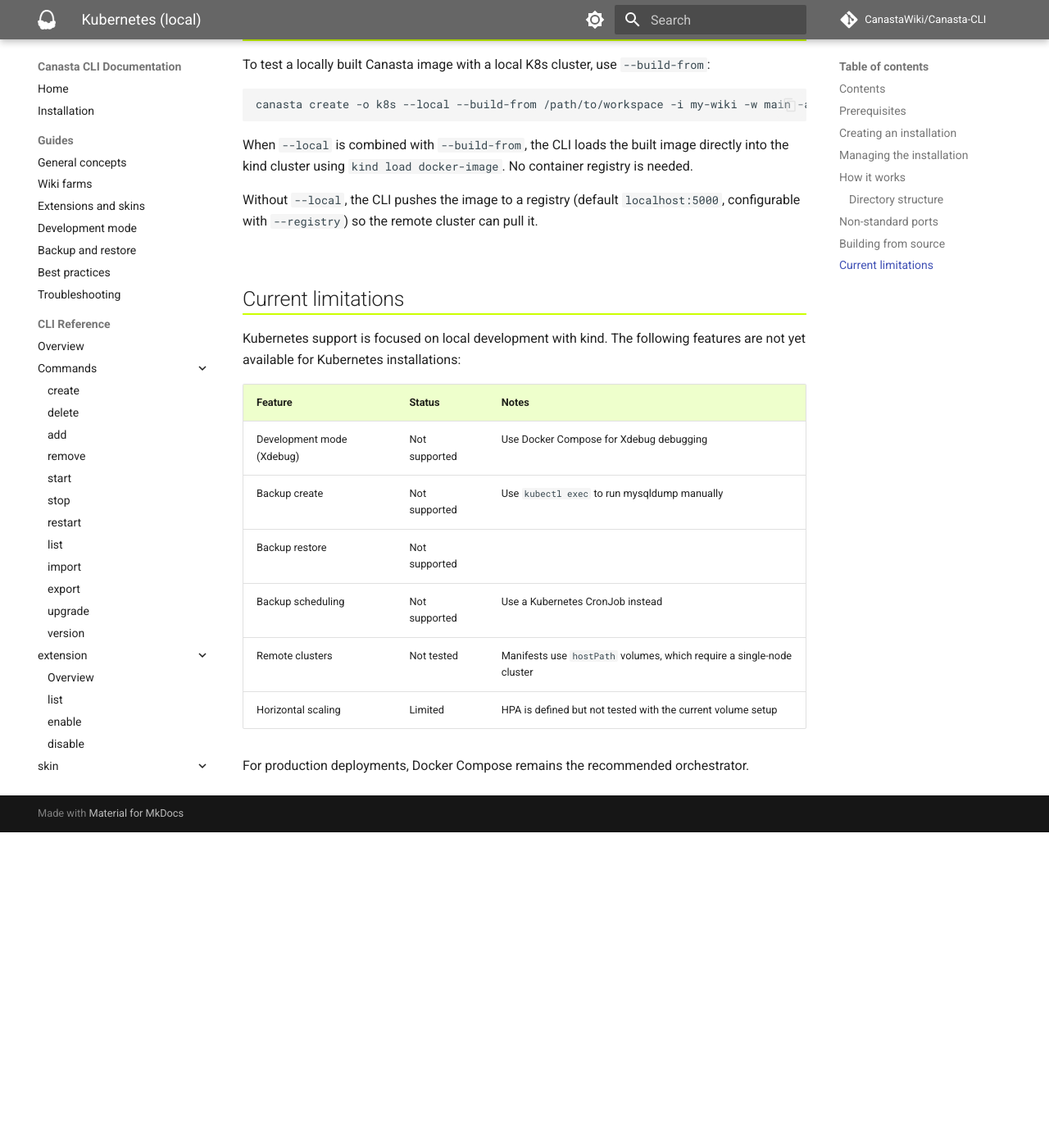
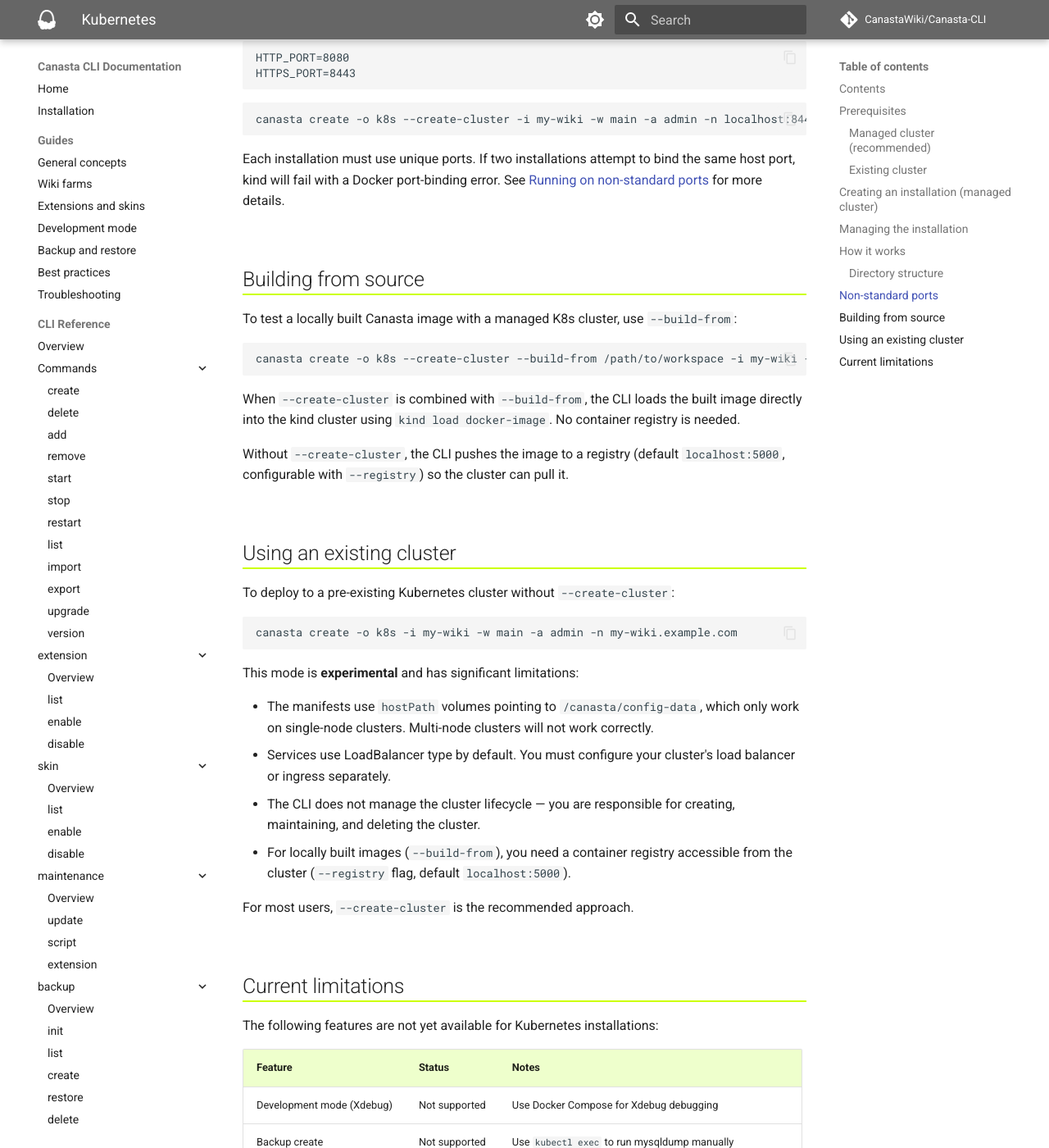
Before and after one commit to CanastaWiki/Canasta-CLI, an MkDocs documentation site: the page built from docs/guide/kubernetes.md, in a window 1280 px wide and 1400 px high, scrolled down 2970 px. Shown: the whole window at 82% size. Built offline with MkDocs 1.6.1 and Material for MkDocs 9.7.7, drawn with Linux system fonts in a browser that asks for light colours; comment, search, counter and statistics services are not loaded; before the commit the page ends 3985 px from its top, so only the background shows below that; some of the changed text lies outside the part shown.

Commit message:
Rename --local flag to --create-cluster for clarity
The --local flag was confusing because it didn't mean "running locally" —
it meant the CLI creates and manages the Kubernetes cluster. Rename to
--create-cluster which describes the actual behavior. Also rename the
internal field from LocalCluster to ManagedCluster and update all
documentation to use the new terminology.

````diff
--- a/docs/guide/kubernetes.md
+++ b/docs/guide/kubernetes.md
@@ -1,20 +1,26 @@
-# Kubernetes (local)
+# Kubernetes
 
-Canasta CLI can deploy to a local Kubernetes cluster using [kind](https://kind.sigs.k8s.io/) (Kubernetes in Docker). This provides a Kubernetes-based alternative to Docker Compose for local development and testing.
+Canasta CLI can deploy to Kubernetes in two ways:
+
+- **Managed cluster** (`--create-cluster`): The CLI creates and manages a local [kind](https://kind.sigs.k8s.io/) cluster for you. This is the recommended approach for local development and testing.
+- **Existing cluster**: You provide a pre-configured Kubernetes cluster and the CLI deploys to it. This is experimental and has [significant limitations](#using-an-existing-cluster).
 
 ## Contents
 
 - [Prerequisites](#prerequisites)
-- [Creating an installation](#creating-an-installation)
+- [Creating an installation (managed cluster)](#creating-an-installation-managed-cluster)
 - [Managing the installation](#managing-the-installation)
 - [How it works](#how-it-works)
 - [Non-standard ports](#non-standard-ports)
 - [Building from source](#building-from-source)
+- [Using an existing cluster](#using-an-existing-cluster)
 - [Current limitations](#current-limitations)
 
 ---
 
 ## Prerequisites
+
+### Managed cluster (recommended)
 
 In addition to Docker (required for kind), you need:
 
@@ -27,14 +33,18 @@
 
 The CLI checks for these tools at creation time and will report a clear error if either is missing.
 
+### Existing cluster
+
+You need `kubectl` installed and configured to connect to your cluster (`kubectl cluster-info` must succeed).
+
 ---
 
-## Creating an installation
+## Creating an installation (managed cluster)
 
-Use `-o k8s` with the `--local` flag:
+Use `-o k8s` with the `--create-cluster` flag:
 
 ```bash
-canasta create -o k8s --local -i my-wiki -w main -a admin -n localhost
+canasta create -o k8s --create-cluster -i my-wiki -w main -a admin -n localhost
 ```
 
 This automatically:
@@ -69,7 +79,7 @@
 
 ## How it works
 
-The CLI creates a kind cluster with `extraPortMappings` that map host ports directly to Kubernetes NodePort services:
+With `--create-cluster`, the CLI creates a kind cluster with `extraPortMappings` that map host ports directly to Kubernetes NodePort services:
 
 ```
 Browser -> localhost:443 -> kind node:443 -> NodePort 30443 -> caddy pod -> MediaWiki
@@ -108,7 +118,7 @@
 ```
 
 ```bash
-canasta create -o k8s --local -i my-wiki -w main -a admin -n localhost:8443 -e custom.env
+canasta create -o k8s --create-cluster -i my-wiki -w main -a admin -n localhost:8443 -e custom.env
 ```
 
 Each installation must use unique ports. If two installations attempt to bind the same host port, kind will fail with a Docker port-binding error. See [Running on non-standard ports](general-concepts.md#running-on-non-standard-ports) for more details.
@@ -117,21 +127,40 @@
 
 ## Building from source
 
-To test a locally built Canasta image with a local K8s cluster, use `--build-from`:
+To test a locally built Canasta image with a managed K8s cluster, use `--build-from`:
 
 ```bash
-canasta create -o k8s --local --build-from /path/to/workspace -i my-wiki -w main -a admin -n localhost
+canasta create -o k8s --create-cluster --build-from /path/to/workspace -i my-wiki -w main -a admin -n localhost
 ```
 
-When `--local` is combined with `--build-from`, the CLI loads the built image directly into the kind cluster using `kind load docker-image`. No container registry is needed.
+When `--create-cluster` is combined with `--build-from`, the CLI loads the built image directly into the kind cluster using `kind load docker-image`. No container registry is needed.
 
-Without `--local`, the CLI pushes the image to a registry (default `localhost:5000`, configurable with `--registry`) so the remote cluster can pull it.
+Without `--create-cluster`, the CLI pushes the image to a registry (default `localhost:5000`, configurable with `--registry`) so the cluster can pull it.
+
+---
+
+## Using an existing cluster
+
+To deploy to a pre-existing Kubernetes cluster without `--create-cluster`:
+
+```bash
+canasta create -o k8s -i my-wiki -w main -a admin -n my-wiki.example.com
+```
+
+This mode is **experimental** and has significant limitations:
+
+- The manifests use `hostPath` volumes pointing to `/canasta/config-data`, which only work on single-node clusters. Multi-node clusters will not work correctly.
+- Services use LoadBalancer type by default. You must configure your cluster's load balancer or ingress separately.
+- The CLI does not manage the cluster lifecycle — you are responsible for creating, maintaining, and deleting the cluster.
+- For locally built images (`--build-from`), you need a container registry accessible from the cluster (`--registry` flag, default `localhost:5000`).
+
+For most users, `--create-cluster` is the recommended approach.
 
 ---
 
 ## Current limitations
 
-Kubernetes support is focused on local development with kind. The following features are not yet available for Kubernetes installations:
+The following features are not yet available for Kubernetes installations:
 
 | Feature | Status | Notes |
 |---------|--------|-------|
@@ -139,7 +168,7 @@
 | Backup create | Not supported | Use `kubectl exec` to run mysqldump manually |
 | Backup restore | Not supported | |
 | Backup scheduling | Not supported | Use a Kubernetes CronJob instead |
-| Remote clusters | Not tested | Manifests use `hostPath` volumes, which require a single-node cluster |
+| Remote/multi-node clusters | Not supported | Manifests use `hostPath` volumes |
 | Horizontal scaling | Limited | HPA is defined but not tested with the current volume setup |
 
 For production deployments, Docker Compose remains the recommended orchestrator.
````
Also changed, not shown: docs/guide/general-concepts.md (+2 -2 lines), docs/index.md (+1 -1 lines), docs/installation.md (+2 -2 lines), 9 other files.
